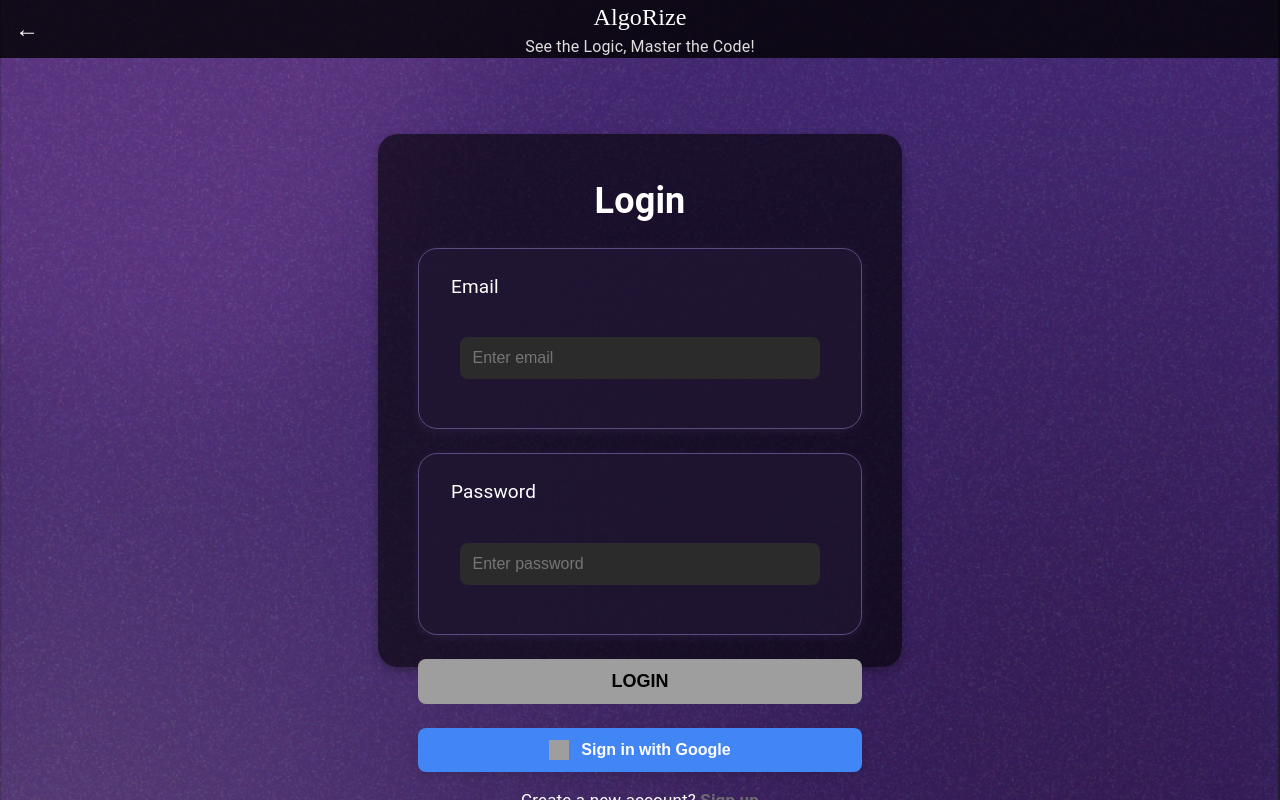
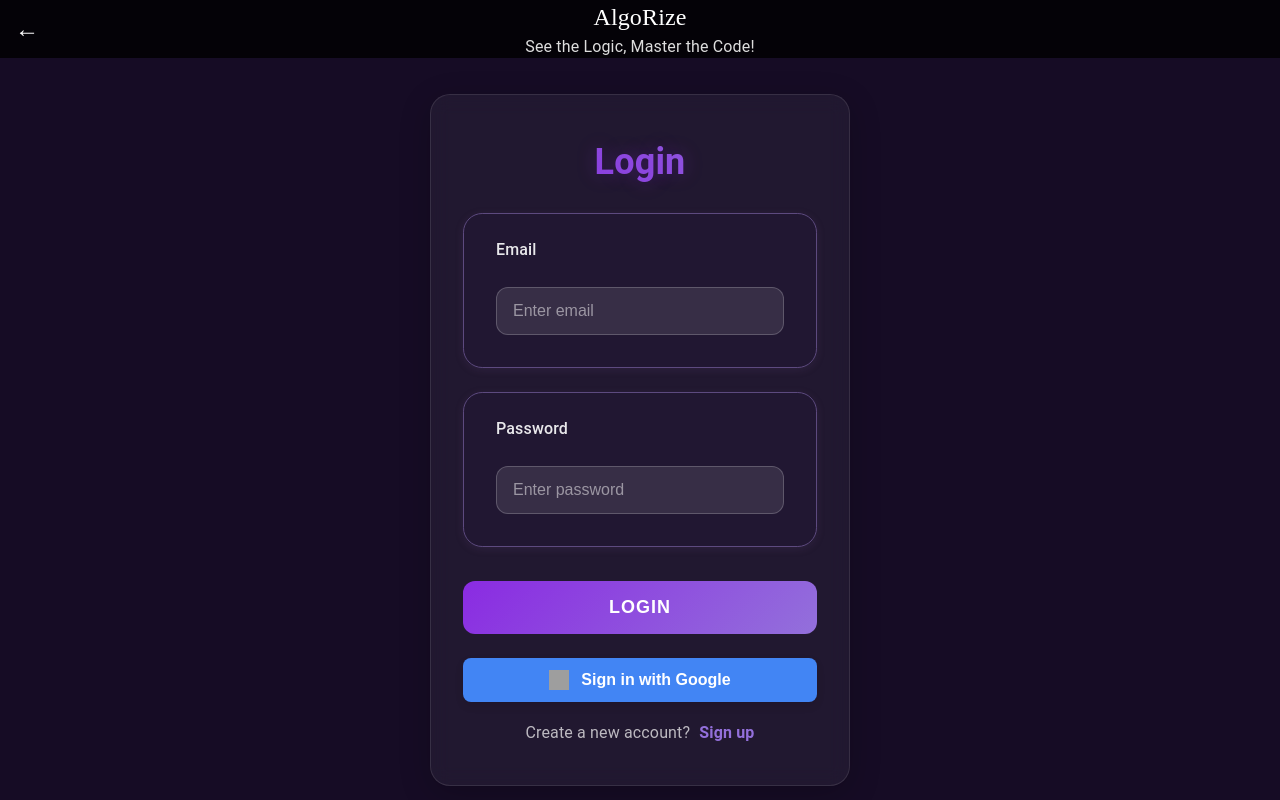
Before and after one commit to keerti144/DSA-Viz, a React (Vite) app in the folder frontend/: page /login in a window 1280 px wide. Built offline with nearby package versions, Linux system fonts and the light colour scheme; no server answers; grey boxes are pictures that could not be loaded.

Commit message:
Your commit message here

```diff
--- a/frontend/src/login_page/styles.css
+++ b/frontend/src/login_page/styles.css
@@ -2,8 +2,25 @@ body, html {
   height: 100%;
   margin: 0;
   padding: 0;
-  font-family: "Advent Pro";
+  font-family: "Poppins", sans-serif;
+  background: linear-gradient(135deg, #1a102b 0%, #2d1b4e 100%);
+  min-height: 100vh;
+  position: relative;
+  overflow-x: hidden;
+}
 
+body::before {
+  content: '';
+  position: fixed;
+  top: 0;
+  left: 0;
+  width: 100%;
+  height: 100%;
+  background:
+    radial-gradient(circle at 20% 20%, rgba(138, 43, 226, 0.15) 0%, transparent 50%),
+    radial-gradient(circle at 80% 80%, rgba(147, 112, 219, 0.15) 0%, transparent 50%);
+  pointer-events: none;
+  z-index: 0;
 }
 
 .login-container {
@@ -11,115 +28,165 @@ body, html {
   flex-direction: column;
   align-items: center;
   justify-content: center;
-
-  height: 100vh;  /* Full viewport height */
-  width: 100vw;   /* Full viewport width */
-
-  background-image: url('../assets/bg.png'); /* Adjust path */
-  background-size: cover;  /* Ensure image fully covers */
-  background-position: center; /* Center the image */
-  background-repeat: no-repeat; /* No tiling */
-  background-attachment: fixed; /* Keeps it fixed */
+  min-height: 100vh;
+  width: 100vw;
+  position: relative;
+  z-index: 1;
 }
 
+.login-box {
+  width: 100%;
+  max-width: 420px;
+  border-radius: 20px;
+  background: rgba(255, 255, 255, 0.05);
+  backdrop-filter: blur(10px);
+  padding: 40px 32px;
+  text-align: center;
+  box-shadow: 0 8px 32px rgba(0, 0, 0, 0.2);
+  border: 1px solid rgba(255, 255, 255, 0.1);
+  margin-top: 80px;
+  animation: fadeIn 0.5s ease-out;
+}
 
-.login-box {
-  width: 32.75rem;
-  height: 33.3125rem;
-  flex-shrink: 0;
-  border-radius: 1.875rem;
-  background-color: rgba(0, 0, 0, 0.6);
-  padding: 40px;
-  border-radius: 20px;
-  text-align: center;
-  box-shadow: 0px 4px 10px rgba(0, 0, 0, 0.3);
+@keyframes fadeIn {
+  from {
+    opacity: 0;
+    transform: translateY(20px);
+  }
+  to {
+    opacity: 1;
+    transform: translateY(0);
+  }
 }
 
 .login-title {
-  color: #ffffff;
+  color: #fff;
   font-size: 2.25rem;
-  margin-bottom: 20px;
+  font-weight: 700;
+  margin-bottom: 24px;
+  background: linear-gradient(45deg, #8a2be2, #9370db);
+  -webkit-background-clip: text;
+  -webkit-text-fill-color: transparent;
+  text-shadow: 0 0 20px rgba(138, 43, 226, 0.3);
 }
 
 .input-group {
   display: flex;
   flex-direction: column;
   align-items: flex-start;
-  margin-bottom: 15px;
-
+  margin-bottom: 18px;
 }
 
 .input-group label {
-  color: #ffffff;
-  font-size: 19px;
-  margin-bottom: 5px;
+  color: rgba(255,255,255,0.9);
+  font-size: 16px;
+  margin-bottom: 6px;
+  font-weight: 500;
 }
 
 .input-group input {
-  flex-shrink: 0;
-  width: 95%;
-  padding: 12px;
-  border-radius: 8px;
-  border: none;
+  width: 100%;
+  padding: 14px 16px;
+  border-radius: 12px;
+  border: 1px solid rgba(255, 255, 255, 0.2);
+  background: rgba(255, 255, 255, 0.1);
+  color: #fff;
   font-size: 16px;
-  background-color: #2b2b2b;
-  color: #fff;
   outline: none;
-  align-self: center;
+  transition: all 0.3s ease;
+  margin-bottom: 8px;
+}
 
-  border-top-width: 1.88px;
-  border-bottom-width: 1.88px;
-  margin-top: 12px;
-  margin-bottom: 25px;
+.input-group input:focus {
+  border-color: #8a2be2;
+  box-shadow: 0 0 0 2px rgba(138, 43, 226, 0.2);
+  background: rgba(255, 255, 255, 0.15);
+}
 
+.input-group input::placeholder {
+  color: rgba(255,255,255,0.5);
 }
 
 .login-button {
-  background-color: #9e9e9e;
-  color: #000;
+  background: linear-gradient(135deg, #8a2be2 0%, #9370db 100%);
+  color: #fff;
   font-size: 18px;
-  font-weight: bold;
-  padding: 12px;
-  border-radius: 8px;
+  font-weight: 600;
+  padding: 16px;
+  border-radius: 12px;
   border: none;
   cursor: pointer;
-  transition: background 0.3s;
+  transition: all 0.3s ease;
   width: 100%;
+  margin-top: 10px;
+  text-transform: uppercase;
+  letter-spacing: 1px;
 }
 
 .login-button:hover {
-  background-color: #bdbdbd;
+  transform: translateY(-2px);
+  box-shadow: 0 4px 15px rgba(138, 43, 226, 0.4);
+}
+
+.login-button:active {
+  transform: translateY(0);
 }
 
 .signup-text {
-  color: #ffffff;
-  margin-top: 15px;
-  font-size: 17px;
+  color: rgba(255,255,255,0.7);
+  margin-top: 18px;
+  font-size: 16px;
 }
 
 .signup-link {
-  color: #6e6b70;
+  color: #9370db;
   text-decoration: none;
-  font-weight: bold;
-  font-size: 17px;
+  font-weight: 600;
+  font-size: 16px;
+  margin-left: 5px;
+  transition: all 0.3s ease;
 }
 
 .signup-link:hover {
-  text-decoration: underline;
+  color: #8a2be2;
+  text-shadow: 0 0 10px rgba(138, 43, 226, 0.3);
 }
 
 .branding {
   margin-top: 20px;
   text-align: center;
+  color: rgba(255,255,255,0.5);
+  font-size: 15px;
 }
 
-.brand-name {
-  font-size: 36px;
-  color: #ffffff;
-  font-family: "Aguafina Script", cursive;
+/* Error Message */
+.error-message {
+  color: #ff6b6b;
+  font-size: 14px;
+  margin-top: 5px;
+  text-align: center;
+  animation: shake 0.5s ease-in-out;
 }
 
-.tagline {
-  font-size: 18px;
-  color: #ffffff;
+@keyframes shake {
+  0%, 100% { transform: translateX(0); }
+  25% { transform: translateX(-5px); }
+  75% { transform: translateX(5px); }
 }
+
+/* Responsive Design */
+@media (max-width: 768px) {
+  .login-box {
+    max-width: 95%;
+    padding: 28px 10px;
+    margin-top: 60px;
+  }
+  .login-title {
+    font-size: 1.7rem;
+    margin-bottom: 18px;
+  }
+  .login-button {
+    padding: 14px;
+    font-size: 16px;
+  }
+}
--- a/frontend/src/settings/settings.css
+++ b/frontend/src/settings/settings.css
@@ -1,14 +1,24 @@
 /* General Styles */
 body {
   margin: 0;
-  font-family: "Advent Pro", sans-serif;
-  background-color: #f4f4f4;
+  font-family: "Poppins", sans-serif;
+  background: linear-gradient(135deg, #1a102b 0%, #2d1b4e 100%);
+  color: white;
+  min-height: 100vh;
 }
 
-/* Dark Mode Support */
-body.dark-mode {
-  background-color: #121212;
-  color: white;
+body::before {
+  content: '';
+  position: fixed;
+  top: 0;
+  left: 0;
+  width: 100%;
+  height: 100%;
+  background:
+    radial-gradient(circle at 20% 20%, rgba(138, 43, 226, 0.15) 0%, transparent 50%),
+    radial-gradient(circle at 80% 80%, rgba(147, 112, 219, 0.15) 0%, transparent 50%);
+  pointer-events: none;
+  z-index: -1;
 }
 
 .settings {
@@ -16,11 +26,8 @@ body.dark-mode {
   flex-direction: column;
   align-items: center;
   width: 100%;
-  height: 100vh;
-  background-image: url("../assets/bg.png");
-  background-size: cover;
-  background-position: center;
-  background-repeat: no-repeat;
+  min-height: 100vh;
+  padding: 80px 20px 20px;
 }
 
 /* Header Section */
@@ -30,17 +37,21 @@ body.dark-mode {
   align-items: center;
   width: 100%;
   padding: 1rem 2rem;
-  background-color: rgba(0, 0, 0, 0.7);
+  background: rgba(30, 18, 48, 0.95);
   color: white;
   position: fixed;
   top: 0;
   left: 0;
   height: 60px;
+  backdrop-filter: blur(10px);
+  box-shadow: 0 2px 10px rgba(0, 0, 0, 0.3);
+  z-index: 1000;
 }
 
 .header-left {
   display: flex;
   align-items: center;
+  gap: 15px;
 }
 
 .menu-btn img {
@@ -55,146 +66,173 @@ body.dark-mode {
   color: white;
   font-size: 24px;
   cursor: pointer;
-  margin-left: 15px;
+  transition: transform 0.2s;
+}
+
+.back-btn:hover {
+  transform: scale(1.1);
 }
 
 .logo {
   font-size: 1.5rem;
   font-weight: bold;
+  background: linear-gradient(45deg, #8a2be2, #9370db);
+  -webkit-background-clip: text;
+  -webkit-text-fill-color: transparent;
+  text-shadow: 2px 2px 4px rgba(0, 0, 0, 0.2);
 }
 
 .signout-btn {
-  background: red;
+  background: linear-gradient(135deg, #8a2be2 0%, #9370db 100%);
   color: white;
-  padding: 10px 15px;
+  padding: 8px 16px;
   border: none;
-  border-radius: 5px;
+  border-radius: 8px;
   cursor: pointer;
-  transition: 0.3s;
+  transition: all 0.3s ease;
+  font-weight: 500;
 }
 
 .signout-btn:hover {
-  background: darkred;
+  transform: translateY(-2px);
+  box-shadow: 0 4px 8px rgba(138, 43, 226, 0.3);
 }
 
-/* Settings Page */
+/* Settings Content */
 .settings-content {
-  margin-top: 80px;
-  text-align: center;
   width: 100%;
-  max-width: 500px;
+  max-width: 600px;
+  margin-top: 20px;
 }
 
 .profile-pic {
   display: flex;
   flex-direction: column;
   align-items: center;
-  margin-bottom: 20px;
+  margin-bottom: 30px;
 }
 
 .profile-pic img {
-  width: 100px;
-  height: 100px;
+  width: 120px;
+  height: 120px;
   border-radius: 50%;
+  border: 3px solid #8a2be2;
+  box-shadow: 0 0 20px rgba(138, 43, 226, 0.3);
+  transition: transform 0.3s ease;
+}
+
+.profile-pic img:hover {
+  transform: scale(1.05);
 }
 
 .username-label {
-  margin-top: 10px;
-  font-size: 20px;
+  margin-top: 15px;
+  font-size: 24px;
+  font-weight: 600;
   color: white;
+  text-shadow: 0 0 10px rgba(138, 43, 226, 0.3);
 }
 
 /* Settings Section */
 .settings-section {
-  background: rgba(0, 0, 0, 0.7);
-  padding: 20px;
-  border-radius: 10px;
-  color: white;
+  background: rgba(255, 255, 255, 0.05);
+  backdrop-filter: blur(10px);
+  padding: 30px;
+  border-radius: 15px;
+  box-shadow: 0 4px 6px rgba(0, 0, 0, 0.1);
+  border: 1px solid rgba(255, 255, 255, 0.1);
 }
 
 .section-title {
   font-size: 24px;
-  margin-bottom: 15px;
+  margin-bottom: 25px;
+  color: white;
+  text-align: center;
+  font-weight: 600;
 }
 
 .settings-item {
   display: flex;
   flex-direction: column;
-  text-align: left;
-  margin-bottom: 15px;
+  margin-bottom: 20px;
 }
 
 .settings-item span {
   font-size: 16px;
-  margin-bottom: 5px;
+  margin-bottom: 8px;
+  color: rgba(255, 255, 255, 0.9);
 }
 
 .settings-item input {
   width: 100%;
-  padding: 10px;
-  border: none;
-  border-radius: 5px;
+  padding: 12px 15px;
+  border-radius: 8px;
+  border: 1px solid rgba(255, 255, 255, 0.2);
+  background: rgba(255, 255, 255, 0.1);
+  color: white;
   font-size: 16px;
-  background-color: #222;
-  color: white;
+  transition: all 0.3s ease;
 }
 
-.error-message {
-  color: red;
-  font-size: 14px;
-  margin-top: 10px;
-  font-weight: bold;
+.settings-item input:focus {
+  outline: none;
+  border-color: #8a2be2;
+  box-shadow: 0 0 0 2px rgba(138, 43, 226, 0.2);
 }
 
-/* Dark Mode Toggle */
-.toggle-container {
-  display: flex;
-  align-items: center;
-  justify-content: space-between;
+.settings-item input:read-only {
+  opacity: 0.7;
+  cursor: not-allowed;
 }
 
-.switch {
-  position: relative;
-  display: inline-block;
-  width: 40px;
-  height: 22px;
+/* Save Button */
+.save-btn {
+  width: 100%;
+  padding: 14px;
+  background: linear-gradient(135deg, #8a2be2 0%, #9370db 100%);
+  color: white;
+  border: none;
+  border-radius: 8px;
+  font-size: 16px;
+  font-weight: 600;
+  cursor: pointer;
+  transition: all 0.3s ease;
+  margin-top: 20px;
 }
 
-.switch input {
-  opacity: 0;
-  width: 0;
-  height: 0;
+.save-btn:hover {
+  transform: translateY(-2px);
+  box-shadow: 0 4px 8px rgba(138, 43, 226, 0.3);
 }
 
-.slider {
-  position: absolute;
-  cursor: pointer;
-  background-color: #ccc;
-  border-radius: 22px;
-  width: 100%;
-  height: 100%;
-  transition: 0.4s;
+/* Error Message */
+.error-message {
+  color: #ff6b6b;
+  font-size: 14px;
+  margin-top: 5px;
+  text-align: center;
 }
 
-.switch input:checked + .slider {
-  background-color: #2196F3;
+/* Responsive Design */
+@media (max-width: 768px) {
+  .settings {
+    padding: 70px 15px 15px;
+  }
+
+  .settings-content {
+    padding: 0 10px;
+  }
+
+  .settings-section {
+    padding: 20px;
+  }
+
+  .profile-pic img {
+    width: 100px;
+    height: 100px;
+  }
+
+  .username-label {
+    font-size: 20px;
+  }
 }
-
-.toggle-label {
-  margin-left: 10px;
-}
-
-/* Button */
-.settings-btn {
-  background: #666;
-  color: white;
-  padding: 10px 15px;
-  border: none;
-  border-radius: 5px;
-  cursor: pointer;
-  width: 100%;
-}
-
-.settings-btn:hover {
-  background: #888;
-}
```
Also changed, not shown: frontend/src/sign_up/signup.css (+159 -46 lines).
